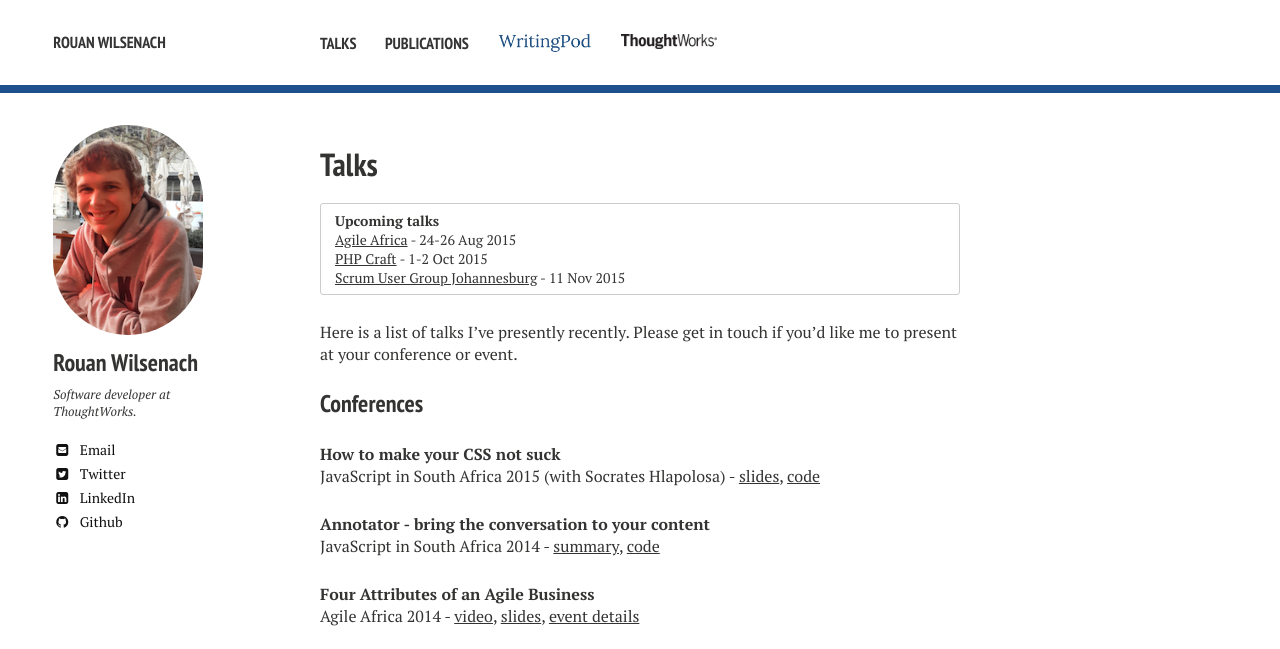
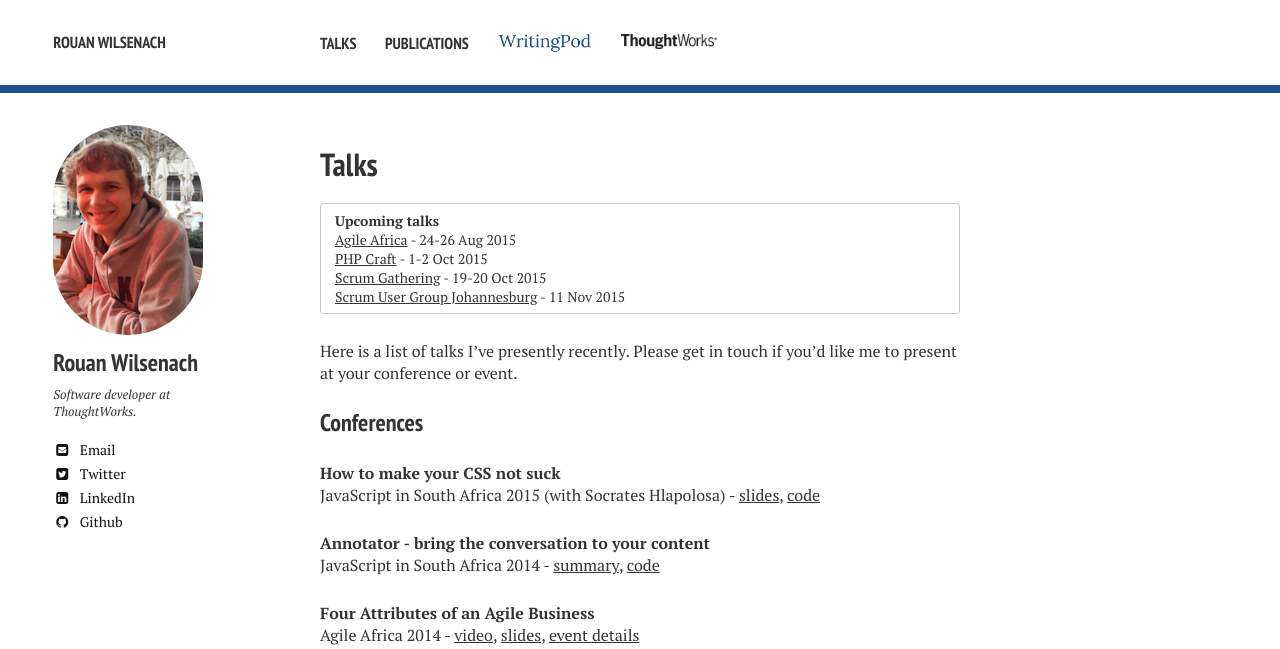
Before and after one commit to rouanw/rouanw.github.io, a Jekyll site: the page built from talks/index.md, in a window 1280 px wide and 900 px high, cut to the strip 0-649 px from the top of the window. Built offline with Jekyll 4.4.1, drawn with Linux system fonts in a browser that asks for light colours; nearby versions of some CDN libraries.

Commit message:
added scrum gathering to upcoming talks

```diff
--- a/talks/index.md
+++ b/talks/index.md
@@ -9,6 +9,7 @@ share: false
 __Upcoming talks__
 [Agile Africa](http://agileafrica.jcse.org.za/proposal/emergent-design-cakes-showers-and-electricians) - 24-26 Aug 2015
 [PHP Craft](http://phpsouthafrica.com/#schedule) - 1-2 Oct 2015
+[Scrum Gathering](http://sugsa.org.za/scrum-gathering-south-africa-2015/speakers/rouan-wilsenach-heroes-need-sleep-too-techniques-for-stress-free-software-releases/) - 19-20 Oct 2015
 [Scrum User Group Johannesburg](http://www.meetup.com/Scrum-User-Group-Johannesburg/events/219835943/) - 11 Nov 2015
 {: .notice}
 
```
